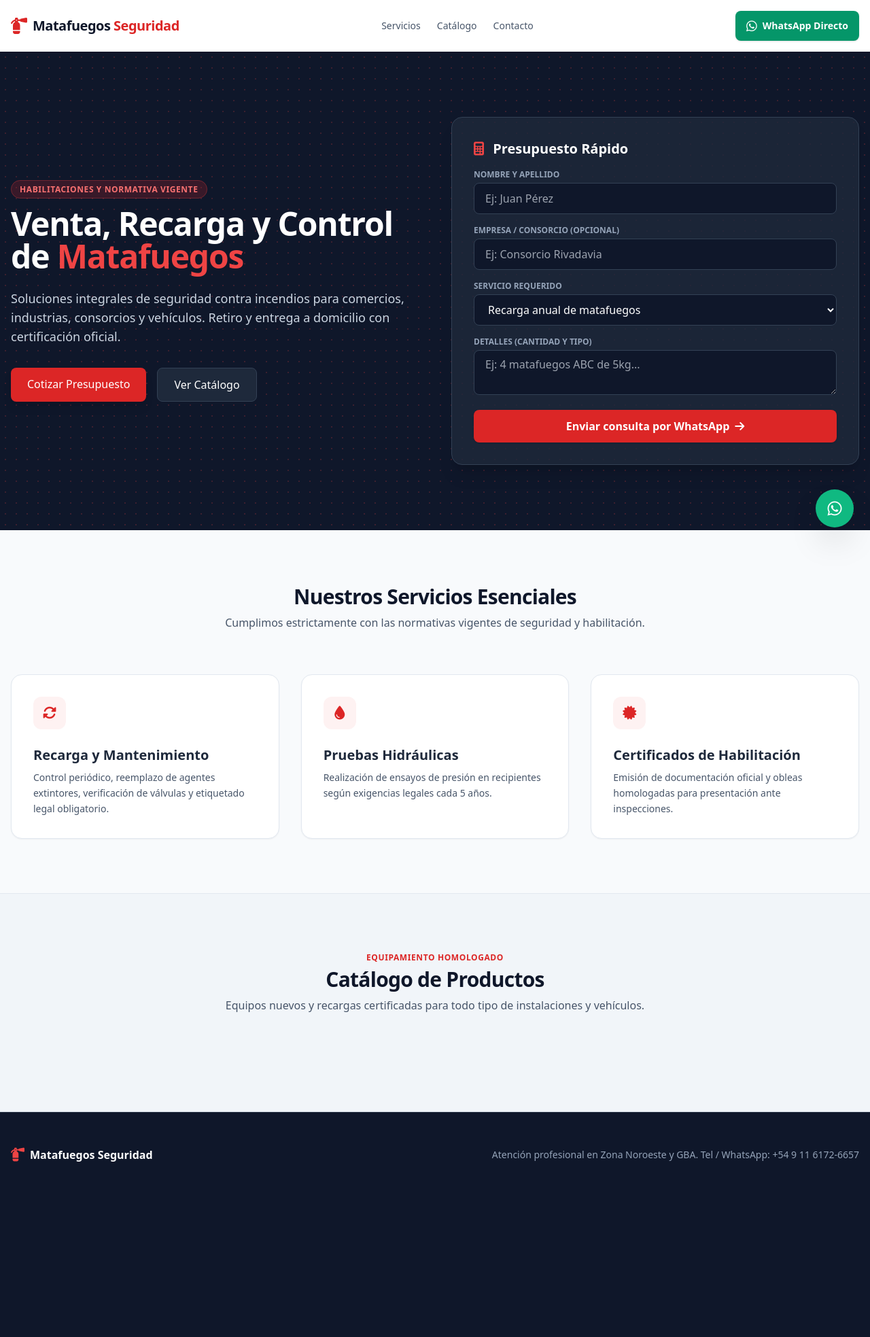
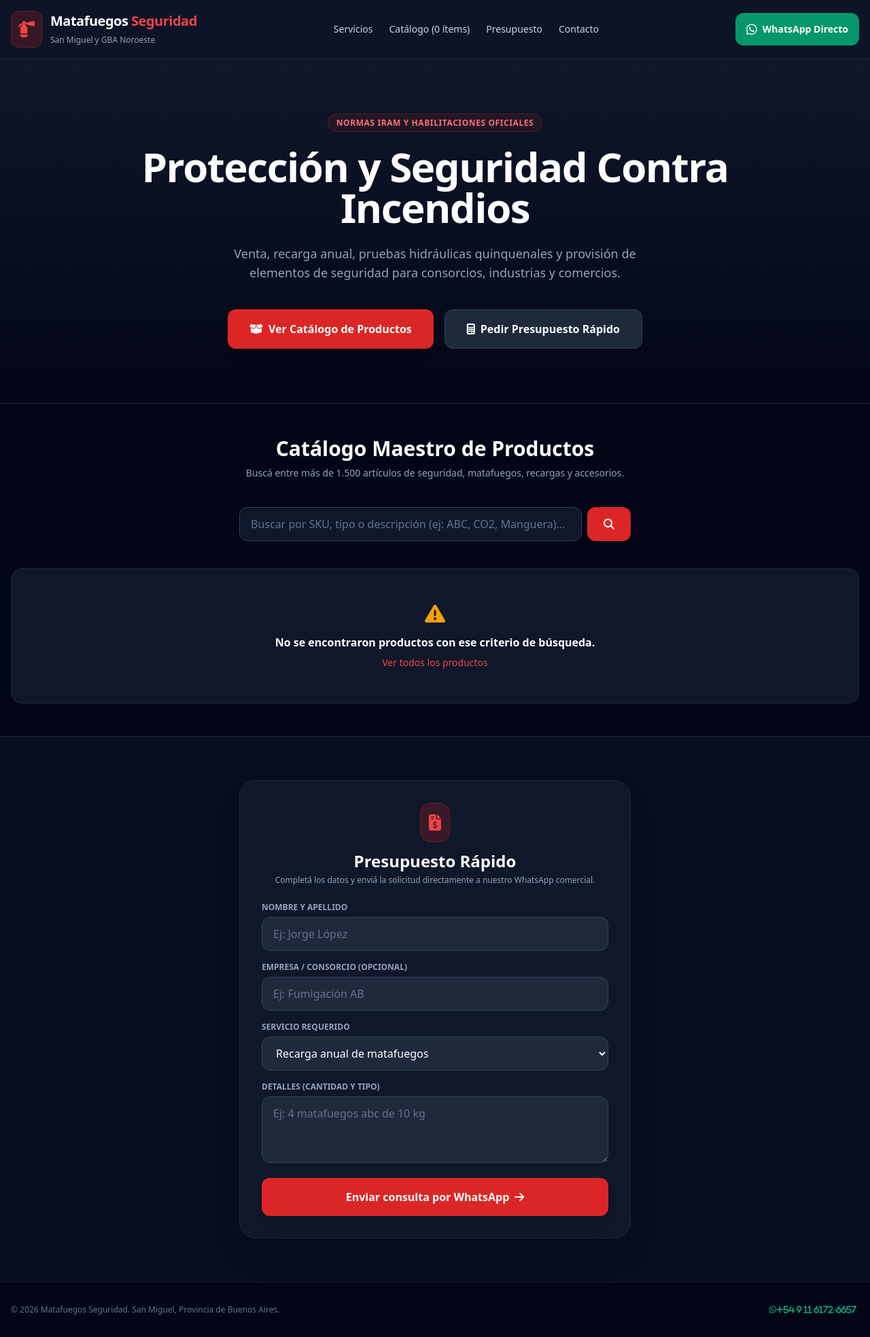
Before and after one commit to oettecnic-dot/matafuegos_web, a Flask app: page / in a window 1280 px wide. Shown: the whole page at 68% size. Before the commit the page ends 1709 px from the top, so only its background shows below. Run offline with Flask 3, Linux system fonts and the light colour scheme; some libraries are stand-ins or nearby versions.

Commit message:
Update index.html

```diff
--- a/templates/index.html
+++ b/templates/index.html
@@ -6,155 +6,190 @@
     <title>Venta y Recarga de Matafuegos | Seguridad contra Incendios</title>
     <!-- Tailwind CSS CDN -->
     <script src="https://cdn.tailwindcss.com"></script>
+    <!-- FontAwesome Icons -->
     <link rel="stylesheet" href="https://cdnjs.cloudflare.com/ajax/libs/font-awesome/6.4.0/css/all.min.css">
 </head>
-<body class="bg-slate-50 text-slate-800 font-sans antialiased">
+<body class="bg-slate-950 text-slate-100 font-sans antialiased selection:bg-red-600 selection:text-white">
 
     <!-- Barra de Navegación -->
-    <header class="sticky top-0 z-50 bg-white shadow-sm">
+    <header class="sticky top-0 z-50 bg-slate-900/90 backdrop-blur border-b border-slate-800 shadow-sm">
         <div class="max-w-7xl mx-auto px-4 py-4 flex justify-between items-center">
-            <div class="flex items-center space-x-2">
-                <i class="fa-solid fa-fire-extinguisher text-red-600 text-2xl"></i>
-                <span class="text-xl font-bold tracking-tight text-slate-900">Matafuegos <span class="text-red-600">Seguridad</span></span>
+            <div class="flex items-center space-x-3">
+                <div class="bg-red-600/20 p-2.5 rounded-xl border border-red-600/30">
+                    <i class="fa-solid fa-fire-extinguisher text-red-500 text-2xl"></i>
+                </div>
+                <div>
+                    <span class="text-xl font-bold tracking-tight text-white block">Matafuegos <span class="text-red-500">Seguridad</span></span>
+                    <span class="text-xs text-slate-400">San Miguel y GBA Noroeste</span>
+                </div>
             </div>
-            <nav class="hidden md:flex space-x-6 text-sm font-medium text-slate-600">
-                <a href="#servicios" class="hover:text-red-600 transition">Servicios</a>
-                <a href="#productos" class="hover:text-red-600 transition">Catálogo</a>
-                <a href="#contacto" class="hover:text-red-600 transition">Contacto</a>
+
+            <nav class="hidden md:flex space-x-6 text-sm font-medium text-slate-300">
+                <a href="#servicios" class="hover:text-red-500 transition">Servicios</a>
+                <a href="#productos" class="hover:text-red-500 transition">Catálogo ({{ total_productos }} ítems)</a>
+                <a href="#presupuesto" class="hover:text-red-500 transition">Presupuesto</a>
+                <a href="#contacto" class="hover:text-red-500 transition">Contacto</a>
             </nav>
-            <div>
-                <a href="https://wa.me/5491161726657?text=Hola,%20necesito%20asesoramiento%20urgente%20sobre%20matafuegos." target="_blank" class="bg-emerald-600 hover:bg-emerald-700 text-white text-sm font-semibold px-4 py-2 rounded-lg shadow transition flex items-center space-x-2">
-                    <i class="fa-brands fa-whatsapp text-lg"></i>
-                    <span>WhatsApp Directo</span>
-                </a>
-            </div>
+
+            <a href="https://wa.me/5491161726657?text=Hola,%20necesito%20asesoramiento%20urgente%20sobre%20matafuegos." target="_blank" class="bg-emerald-600 hover:bg-emerald-500 text-white font-semibold px-4 py-2.5 rounded-xl shadow transition flex items-center gap-2 text-sm">
+                <i class="fa-brands fa-whatsapp text-lg"></i>
+                <span class="hidden sm:inline">WhatsApp Directo</span>
+            </a>
         </div>
     </header>
 
-    <!-- Hero Section -->
-    <section class="relative bg-slate-900 text-white py-20 lg:py-24">
-        <div class="absolute inset-0 opacity-20 bg-[radial-gradient(#ef4444_1px,transparent_1px)] [background-size:16px_16px]"></div>
-        <div class="max-w-7xl mx-auto px-4 relative z-10 grid grid-cols-1 lg:grid-cols-2 gap-12 items-center">
-            <div>
-                <span class="bg-red-600/20 text-red-400 text-xs font-semibold px-3 py-1 rounded-full uppercase tracking-wider border border-red-500/30">Habilitaciones y Normativa Vigente</span>
-                <h1 class="text-4xl lg:text-5xl font-extrabold tracking-tight mt-4 mb-6 leading-tight">Venta, Recarga y Control de <span class="text-red-500">Matafuegos</span></h1>
-                <p class="text-lg text-slate-300 mb-8">Soluciones integrales de seguridad contra incendios para comercios, industrias, consorcios y vehículos. Retiro y entrega a domicilio con certificación oficial.</p>
-                <div class="flex flex-col sm:flex-row space-y-4 sm:space-y-0 sm:space-x-4">
-                    <a href="#contacto" class="bg-red-600 hover:bg-red-700 text-white font-medium px-6 py-3 rounded-lg text-center shadow-lg transition">Cotizar Presupuesto</a>
-                    <a href="#productos" class="bg-slate-800 hover:bg-slate-700 border border-slate-700 text-white font-medium px-6 py-3 rounded-lg text-center transition">Ver Catálogo</a>
-                </div>
-            </div>
-            <div class="bg-slate-800/80 border border-slate-700 p-8 rounded-2xl shadow-xl">
-                <h3 class="text-xl font-bold mb-4 text-white"><i class="fa-solid fa-calculator text-red-500 mr-2"></i> Presupuesto Rápido</h3>
-                <form action="/" method="POST" class="space-y-4">
-                    <div>
-                        <label class="block text-xs font-semibold uppercase text-slate-400 mb-1">Nombre y Apellido</label>
-                        <input type="text" name="nombre" required class="w-full bg-slate-900 border border-slate-700 rounded-lg px-4 py-2.5 text-white focus:outline-none focus:border-red-500" placeholder="Ej: Juan Pérez">
-                    </div>
-                    <div>
-                        <label class="block text-xs font-semibold uppercase text-slate-400 mb-1">Empresa / Consorcio (Opcional)</label>
-                        <input type="text" name="empresa" class="w-full bg-slate-900 border border-slate-700 rounded-lg px-4 py-2.5 text-white focus:outline-none focus:border-red-500" placeholder="Ej: Consorcio Rivadavia">
-                    </div>
-                    <div>
-                        <label class="block text-xs font-semibold uppercase text-slate-400 mb-1">Servicio Requerido</label>
-                        <select name="servicio" class="w-full bg-slate-900 border border-slate-700 rounded-lg px-4 py-2.5 text-white focus:outline-none focus:border-red-500">
-                            <option value="Recarga anual de matafuegos">Recarga anual de matafuegos</option>
-                            <option value="Compra de matafuegos nuevos">Compra de matafuegos nuevos</option>
-                            <option value="Prueba hidráulica">Prueba hidráulica (cada 5 años)</option>
-                            <option value="Equipamiento integral para consorcios">Equipamiento integral (balizas, carteles)</option>
-                        </select>
-                    </div>
-                    <div>
-                        <label class="block text-xs font-semibold uppercase text-slate-400 mb-1">Detalles (Cantidad y tipo)</label>
-                        <textarea name="detalles" rows="2" class="w-full bg-slate-900 border border-slate-700 rounded-lg px-4 py-2 text-white focus:outline-none focus:border-red-500" placeholder="Ej: 4 matafuegos ABC de 5kg..."></textarea>
-                    </div>
-                    <button type="submit" class="w-full bg-red-600 hover:bg-red-700 font-semibold py-3 rounded-lg text-white shadow transition flex items-center justify-center space-x-2">
-                        <span>Enviar consulta por WhatsApp</span>
-                        <i class="fa-solid fa-arrow-right"></i>
-                    </button>
-                </form>
+    <!-- Sección Hero / Portada -->
+    <section class="relative py-20 px-4 bg-gradient-to-b from-slate-900 to-slate-950 border-b border-slate-800">
+        <div class="max-w-4xl mx-auto text-center space-y-6">
+            <span class="bg-red-600/10 text-red-400 border border-red-600/30 text-xs font-semibold px-3 py-1 rounded-full uppercase tracking-wider">Normas IRAM y Habilitaciones Oficiales</span>
+            <h1 class="text-4xl md:text-6xl font-black text-white tracking-tight">Protección y Seguridad Contra Incendios</h1>
+            <p class="text-lg text-slate-400 max-w-2xl mx-auto">Venta, recarga anual, pruebas hidráulicas quinquenales y provisión de elementos de seguridad para consorcios, industrias y comercios.</p>
+            <div class="flex flex-wrap justify-center gap-4 pt-4">
+                <a href="#productos" class="bg-red-600 hover:bg-red-700 text-white font-bold px-8 py-4 rounded-xl shadow-lg transition flex items-center gap-2">
+                    <i class="fa-solid fa-box-open"></i> Ver Catálogo de Productos
+                </a>
+                <a href="#presupuesto" class="bg-slate-800 hover:bg-slate-700 text-white font-bold px-8 py-4 rounded-xl border border-slate-700 transition flex items-center gap-2">
+                    <i class="fa-solid fa-calculator"></i> Pedir Presupuesto Rápido
+                </a>
             </div>
         </div>
     </section>
 
-    <!-- Sección Servicios Esenciales -->
-    <section id="servicios" class="py-20 max-w-7xl mx-auto px-4">
-        <div class="text-center max-w-2xl mx-auto mb-16">
-            <h2 class="text-3xl font-bold tracking-tight text-slate-900">Nuestros Servicios Esenciales</h2>
-            <p class="text-slate-600 mt-2">Cumplimos estrictamente con las normativas vigentes de seguridad y habilitación.</p>
+    <!-- Buscador de Productos -->
+    <section id="productos" class="py-12 px-4 max-w-7xl mx-auto">
+        <div class="text-center mb-10 space-y-2">
+            <h2 class="text-3xl font-black text-white">Catálogo Maestro de Productos</h2>
+            <p class="text-slate-400 text-sm">Buscá entre más de 1.500 artículos de seguridad, matafuegos, recargas y accesorios.</p>
         </div>
-        <div class="grid grid-cols-1 md:grid-cols-3 gap-8">
-            <div class="bg-white p-8 rounded-2xl shadow-sm border border-slate-200">
-                <div class="w-12 h-12 bg-red-50 text-red-600 rounded-xl flex items-center justify-center text-xl mb-6">
-                    <i class="fa-solid fa-rotate"></i>
+
+        <div class="max-w-xl mx-auto mb-10">
+            <form action="/#productos" method="GET" class="flex gap-2">
+                <input type="text" name="q" value="{{ busqueda }}" placeholder="Buscar por SKU, tipo o descripción (ej: ABC, CO2, Manguera)..." class="w-full bg-slate-900 border border-slate-700 rounded-xl px-4 py-3 text-white placeholder-slate-500 focus:outline-none focus:border-red-600 shadow-inner">
+                <button type="submit" class="bg-red-600 hover:bg-red-700 text-white font-semibold px-6 py-3 rounded-xl shadow transition flex items-center justify-center">
+                    <i class="fa-solid fa-search"></i>
+                </button>
+            </form>
+        </div>
+
+        <!-- Grid de Productos -->
+        <div class="grid grid-cols-1 md:grid-cols-2 lg:grid-cols-3 gap-6">
+            {% for prod in productos %}
+            <div class="bg-slate-900 border border-slate-800 rounded-2xl p-6 flex flex-col justify-between hover:border-slate-700 transition shadow-lg">
+                <div>
+                    <div class="flex justify-between items-start mb-3">
+                        <span class="bg-slate-800 text-red-400 text-xs font-mono font-bold px-2.5 py-1 rounded-lg border border-slate-700">{{ prod.sku }}</span>
+                        <span class="bg-emerald-500/10 text-emerald-400 text-xs font-semibold px-2 py-0.5 rounded-md border border-emerald-500/20">{{ prod.stock }}</span>
+                    </div>
+                    <span class="text-xs uppercase tracking-wider text-slate-400 font-semibold block mb-1">{{ prod.categoria }} / {{ prod.tipo }}</span>
+                    <h3 class="text-lg font-bold text-white mb-2 leading-snug">{{ prod.nombre }}</h3>
+                    <p class="text-xs text-slate-400 mb-4"><i class="fa-solid fa-certificate text-red-500 mr-1"></i> Norma: {{ prod.norma }}</p>
                 </div>
-                <h3 class="text-xl font-bold mb-2">Recarga y Mantenimiento</h3>
-                <p class="text-slate-600 text-sm leading-relaxed">Control periódico, reemplazo de agentes extintores, verificación de válvulas y etiquetado legal obligatorio.</p>
+
+                <div class="pt-4 border-t border-slate-800 flex items-center justify-between">
+                    <div>
+                        <span class="text-xs text-slate-400 block">Precio Venta</span>
+                        <span class="text-xl font-black text-white">{{ prod.precio }}</span>
+                    </div>
+                    <a href="https://wa.me/5491161726657?text=Hola,%20me%20interesa%20consultar%20precio%20y%20stock%20del%20producto:%20{{ prod.sku }}%20-%20{{ prod.nombre }}" target="_blank" class="bg-emerald-600/20 hover:bg-emerald-600 text-emerald-400 hover:text-white font-semibold px-3.5 py-2.5 rounded-xl border border-emerald-600/30 transition text-xs flex items-center gap-1.5">
+                        <i class="fa-brands fa-whatsapp text-sm"></i> Consultar
+                    </a>
+                </div>
             </div>
-            <div class="bg-white p-8 rounded-2xl shadow-sm border border-slate-200">
-                <div class="w-12 h-12 bg-red-50 text-red-600 rounded-xl flex items-center justify-center text-xl mb-6">
-                    <i class="fa-solid fa-droplet"></i>
+            {% else %}
+            <div class="col-span-full text-center py-12 bg-slate-900 border border-slate-800 rounded-2xl">
+                <i class="fa-solid fa-triangle-exclamation text-amber-500 text-3xl mb-3"></i>
+                <p class="text-white font-semibold">No se encontraron productos con ese criterio de búsqueda.</p>
+                <a href="/" class="text-red-500 hover:underline text-sm mt-2 inline-block">Ver todos los productos</a>
+            </div>
+            {% endfor %}
+        </div>
+    </section>
+
+    <!-- Sección Formulario de Presupuesto Rápido (Corregida con JavaScript) -->
+    <section id="presupuesto" class="py-16 px-4 bg-slate-900/50 border-t border-slate-800">
+        <div class="max-w-xl mx-auto bg-slate-900 border border-slate-800 rounded-3xl p-8 shadow-2xl">
+            <div class="text-center mb-6">
+                <div class="inline-block bg-red-600/20 p-3 rounded-2xl border border-red-600/30 mb-3">
+                    <i class="fa-solid fa-file-invoice-dollar text-red-500 text-2xl"></i>
                 </div>
-                <h3 class="text-xl font-bold mb-2">Pruebas Hidráulicas</h3>
-                <p class="text-slate-600 text-sm leading-relaxed">Realización de ensayos de presión en recipientes según exigencias legales cada 5 años.</p>
+                <h3 class="text-2xl font-black text-white">Presupuesto Rápido</h3>
+                <p class="text-xs text-slate-400 mt-1">Completá los datos y enviá la solicitud directamente a nuestro WhatsApp comercial.</p>
             </div>
-            <div class="bg-white p-8 rounded-2xl shadow-sm border border-slate-200">
-                <div class="w-12 h-12 bg-red-50 text-red-600 rounded-xl flex items-center justify-center text-xl mb-6">
-                    <i class="fa-solid fa-certificate"></i>
+
+            <div class="space-y-4">
+                <div>
+                    <label class="block text-xs font-semibold text-slate-400 uppercase mb-1.5">Nombre y Apellido</label>
+                    <input type="text" id="form-nombre" placeholder="Ej: Jorge López" class="w-full bg-slate-800 border border-slate-700 rounded-xl px-4 py-3 text-white placeholder-slate-500 focus:outline-none focus:border-red-600">
                 </div>
-                <h3 class="text-xl font-bold mb-2">Certificados de Habilitación</h3>
-                <p class="text-slate-600 text-sm leading-relaxed">Emisión de documentación oficial y obleas homologadas para presentación ante inspecciones.</p>
+
+                <div>
+                    <label class="block text-xs font-semibold text-slate-400 uppercase mb-1.5">Empresa / Consorcio (Opcional)</label>
+                    <input type="text" id="form-empresa" placeholder="Ej: Fumigación AB" class="w-full bg-slate-800 border border-slate-700 rounded-xl px-4 py-3 text-white placeholder-slate-500 focus:outline-none focus:border-red-600">
+                </div>
+
+                <div>
+                    <label class="block text-xs font-semibold text-slate-400 uppercase mb-1.5">Servicio Requerido</label>
+                    <select id="form-servicio" class="w-full bg-slate-800 border border-slate-700 rounded-xl px-4 py-3 text-white focus:outline-none focus:border-red-600">
+                        <option value="Recarga anual de matafuegos">Recarga anual de matafuegos</option>
+                        <option value="Prueba hidráulica quinquenal">Prueba hidráulica quinquenal</option>
+                        <option value="Provisión de matafuegos nuevos">Provisión de matafuegos nuevos</option>
+                        <option value="Habilitación comercial / Municipal">Habilitación comercial / Municipal</option>
+                        <option value="Elementos de seguridad y cartelería">Elementos de seguridad y cartelería</option>
+                    </select>
+                </div>
+
+                <div>
+                    <label class="block text-xs font-semibold text-slate-400 uppercase mb-1.5">Detalles (Cantidad y Tipo)</label>
+                    <textarea id="form-detalles" rows="3" placeholder="Ej: 4 matafuegos abc de 10 kg" class="w-full bg-slate-800 border border-slate-700 rounded-xl px-4 py-3 text-white placeholder-slate-500 focus:outline-none focus:border-red-600"></textarea>
+                </div>
+
+                <button type="button" onclick="enviarWhatsAppPresupuesto()" class="w-full bg-red-600 hover:bg-red-700 text-white font-bold py-4 px-6 rounded-xl shadow-lg transition flex items-center justify-center gap-2 cursor-pointer">
+                    <span>Enviar consulta por WhatsApp</span>
+                    <i class="fa-solid fa-arrow-right"></i>
+                </button>
             </div>
         </div>
     </section>
 
-    <!-- Sección Catálogo de Productos -->
-    <section id="productos" class="py-20 bg-slate-100 border-t border-b border-slate-200">
-        <div class="max-w-7xl mx-auto px-4">
-            <div class="text-center max-w-2xl mx-auto mb-16">
-                <span class="text-red-600 text-xs font-semibold uppercase tracking-wider">Equipamiento Homologado</span>
-                <h2 class="text-3xl font-bold tracking-tight text-slate-900 mt-1">Catálogo de Productos</h2>
-                <p class="text-slate-600 mt-2">Equipos nuevos y recargas certificadas para todo tipo de instalaciones y vehículos.</p>
-            </div>
-            <div class="grid grid-cols-1 md:grid-cols-2 lg:grid-cols-4 gap-8">
-                {% for prod in productos %}
-                <div class="bg-white rounded-2xl shadow-sm border border-slate-200 overflow-hidden flex flex-col justify-between hover:shadow-md transition">
-                    <div class="p-6">
-                        <div class="w-12 h-12 bg-red-600 text-white rounded-xl flex items-center justify-center text-xl mb-4 shadow-sm">
-                            <i class="fa-solid {{ prod.icono }}"></i>
-                        </div>
-                        <span class="text-xs font-semibold text-red-600 bg-red-50 px-2.5 py-1 rounded-md">{{ prod.peso }}</span>
-                        <h3 class="text-xl font-bold text-slate-900 mt-3 mb-1">{{ prod.nombre }}</h3>
-                        <p class="text-xs font-medium text-slate-500 mb-3">{{ prod.tipo }}</p>
-                        <p class="text-slate-600 text-sm leading-relaxed">{{ prod.descripcion }}</p>
-                    </div>
-                    <div class="p-6 pt-0">
-                        <a href="https://wa.me/5491161726657?text=Hola,%20me%20interesa%20consultar%20precio%20y%20stock%20del%20{{ prod.nombre|urlencode }}" target="_blank" class="w-full bg-slate-900 hover:bg-red-600 text-white text-sm font-semibold py-2.5 rounded-lg transition flex items-center justify-center space-x-2">
-                            <i class="fa-brands fa-whatsapp text-base"></i>
-                            <span>Consultar Precio</span>
-                        </a>
-                    </div>
-                </div>
-                {% endfor %}
-            </div>
-        </div>
-    </section>
-
-    <!-- Botón Flotante de WhatsApp -->
-    <a href="https://wa.me/5491161726657?text=Hola,%20necesito%20información%20sobre%20matafuegos." target="_blank" class="fixed bottom-6 right-6 z-50 bg-emerald-500 hover:bg-emerald-600 text-white w-14 h-14 rounded-full flex items-center justify-center shadow-2xl transition transform hover:scale-110 text-2xl">
-        <i class="fa-brands fa-whatsapp"></i>
-    </a>
-
     <!-- Footer -->
-    <footer class="bg-slate-900 text-slate-400 py-12 border-t border-slate-800">
-        <div class="max-w-7xl mx-auto px-4 flex flex-col md:flex-row justify-between items-center">
-            <div class="flex items-center space-x-2 mb-4 md:mb-0">
-                <i class="fa-solid fa-fire-extinguisher text-red-500 text-xl"></i>
-                <span class="text-white font-bold">Matafuegos Seguridad</span>
-            </div>
-            <p class="text-sm">Atención profesional en Zona Noroeste y GBA. Tel / WhatsApp: +54 9 11 6172-6657</p>
+    <footer id="contacto" class="bg-slate-950 border-t border-slate-900 py-8 px-4 text-center text-xs text-slate-500">
+        <div class="max-w-7xl mx-auto flex flex-col sm:flex-row justify-between items-center gap-4">
+            <p>© 2026 Matafuegos Seguridad. San Miguel, Provincia de Buenos Aires.</p>
+            <p class="text-slate-400"><i class="fa-brands fa-whatsapp text-emerald-500 mr-1">+54 9 11 6172-6657</i></p>
         </div>
     </footer>
 
+    <!-- Script JavaScript para capturar y armar el mensaje de WhatsApp -->
+    <script>
+    function enviarWhatsAppPresupuesto() {
+        const nombre = document.getElementById('form-nombre').value.trim();
+        const empresa = document.getElementById('form-empresa').value.trim();
+        const servicio = document.getElementById('form-servicio').value;
+        const detalles = document.getElementById('form-detalles').value.trim();
+
+        if (!nombre) {
+            alert('Por favor, ingresá tu nombre y apellido.');
+            document.getElementById('form-nombre').focus();
+            return;
+        }
+
+        // Armamos el texto exacto con los datos ingresados por el usuario
+        let mensaje = `Hola! Soy ${nombre}`;
+        if (empresa) {
+            mensaje += ` de ${empresa}`;
+        }
+        mensaje += `. Necesito asesoramiento / cotización urgente sobre: ${servicio}.`;
+        if (detalles) {
+            mensaje += ` Detalles: ${detalles}`;
+        }
+
+        // Número de destino configurado (+5491161726657)
+        const numeroWhatsApp = "5491161726657";
+        const urlWhatsApp = `https://wa.me/${numeroWhatsApp}?text=` + encodeURIComponent(mensaje);
+
+        // Abrimos el chat de WhatsApp con el mensaje personalizado completo
+        window.open(urlWhatsApp, '_blank');
+    }
+    </script>
 </body>
 </html>
```
